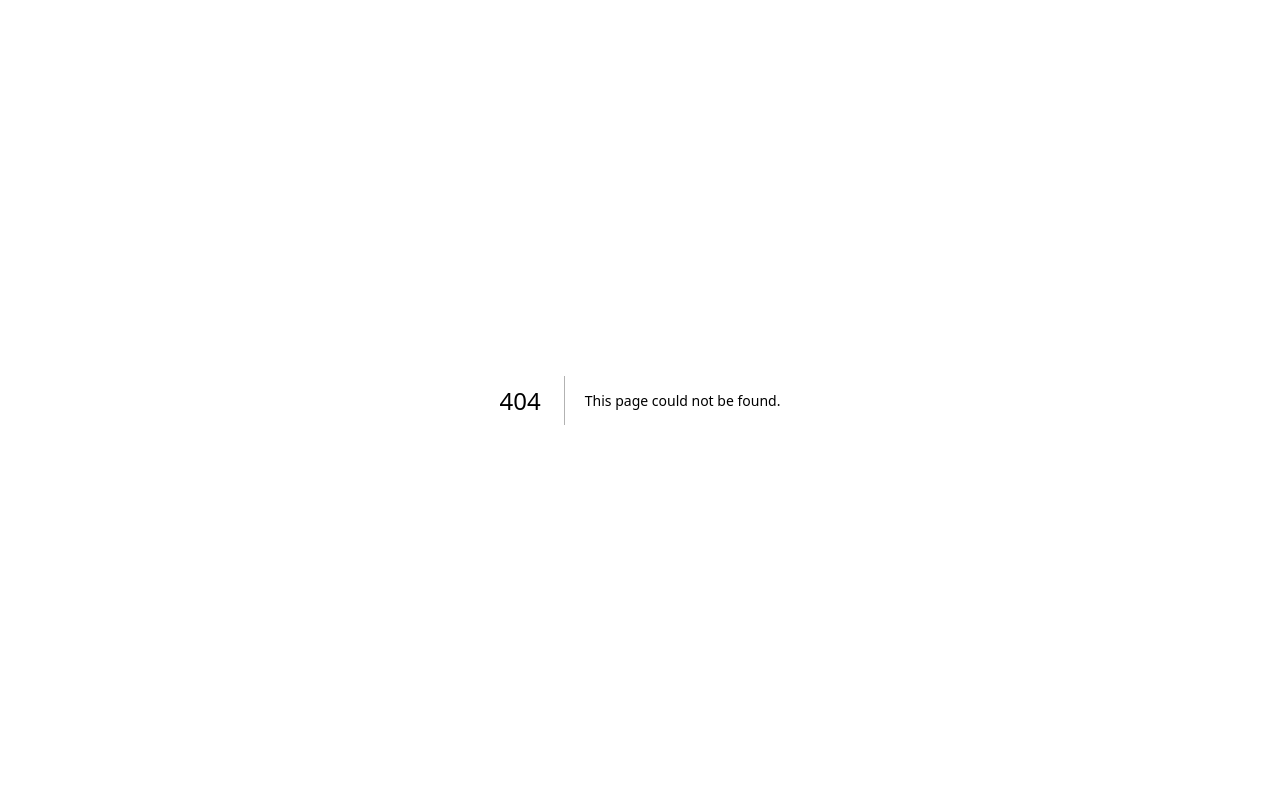
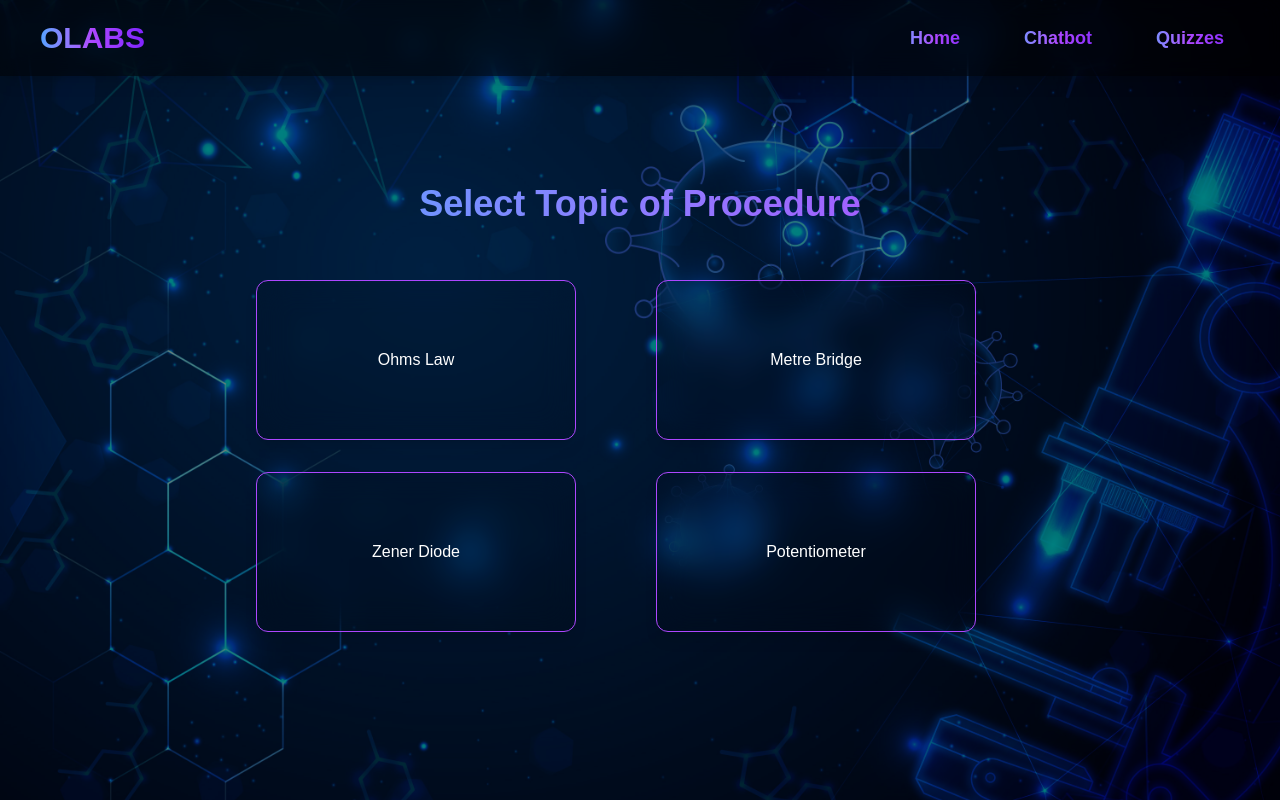
Before and after one commit to Dattaaanand/Hackon4, a Next.js app in the folder frontend/: page /Topic_select/Physics in a window 1280 px wide. Before the commit this address had no page. Built offline with nearby package versions, Linux system fonts and the light colour scheme.

Commit message:
update: Linking

```diff
--- /dev/null
+++ b/frontend/app/Physics/page.tsx
@@ -0,0 +1,121 @@
+"use client";
+
+import { motion } from "framer-motion";
+import { usePathname, useRouter } from "next/navigation";
+import Link from "next/link";
+
+const navItems = [
+    { name: "Attend Test", path: "/AttendTest", subject: "Physics" },
+    { name: "Quizzes", path: "/Quizzes", subject: "Physics" },
+    { name: "Procedure", path: "/Topic_select", subject: "Physics" },
+];
+
+const ChatBot = () => {
+    const pathname = usePathname();
+    const router = useRouter();
+
+    // Handle Procedure button click
+    const handleProcedureClick = (subject: string | number | boolean) => {
+        router.push(`/Topic_select/${subject}`); // Only pass subject, no need for topicName
+    };
+
+    return (
+        <div
+            className="relative min-h-screen bg-black text-white bg-cover bg-center bg-no-repeat"
+            style={{ backgroundImage: "url('/images/Landing.jpg')" }}
+        >
+            <div className="absolute inset-0 bg-black opacity-50"></div>
+
+            <div className="relative z-10">
+                {/* Navbar */}
+                <motion.nav
+                    initial={{ y: -50, opacity: 0 }}
+                    animate={{ y: 0, opacity: 1 }}
+                    transition={{ duration: 0.6 }}
+                    className="fixed top-0 left-0 w-full flex justify-between items-center px-8 py-4 bg-black/50 backdrop-blur-md shadow-lg z-50"
+                >
+                    <h1 className="text-3xl font-extrabold text-transparent bg-clip-text bg-gradient-to-r from-blue-400 via-purple-500 to-violet-600">
+                        OLABS
+                    </h1>
+                    <div className="flex space-x-6">
+                        {navItems.map((item) => (
+                            <motion.div
+                                key={item.path}
+                                whileHover={{ scale: 1.1 }}
+                                whileTap={{ scale: 0.95 }}
+                            >
+                                <Link href={item.path}>
+                                    <div
+                                        className={`px-4 py-2 text-lg font-semibold text-transparent bg-clip-text
+                            bg-gradient-to-r from-blue-400 via-purple-500 to-violet-600
+                            hover:text-gray-300 transition-all duration-300 cursor-pointer
+                            ${pathname === item.path
+                                                ? "underline decoration-purple-500 underline-offset-4"
+                                                : ""
+                                            }`}
+                                    >
+                                        {item.name}
+                                    </div>
+                                </Link>
+                            </motion.div>
+                        ))}
+                    </div>
+                </motion.nav>
+
+                {/* Categories Section */}
+                <div className="px-6 py-10 flex justify-start items-center min-h-[80vh]">
+                    <div className="w-full max-w-6xl ml-125"> {/* Shifted content to the right */}
+
+
+                        {/* Updated Grid */}
+                        <div className="grid grid-cols-2 md:grid-cols-3 lg:grid-cols-4 gap-6 justify-center">
+                            {navItems.map((item, index) => (
+                                <motion.div
+                                    key={index}
+                                    initial={{ opacity: 0, y: 20 }}
+                                    animate={{ opacity: 1, y: 0 }}
+                                    transition={{ duration: 0.5, delay: index * 0.1 }}
+                                    className="relative border border-purple-500 bg-transparent backdrop-blur-lg
+                       rounded-xl shadow-lg overflow-hidden transition-transform
+                       transform hover:scale-105 hover:shadow-2xl p-6 before:absolute
+                       before:inset-0 before:bg-gradient-to-r before:from-black/40
+                       before:to-black/20 before:blur-md w-full max-w-xs mx-auto" // Center and set max-width
+                                >
+                                    <div className="flex items-center justify-center h-64 relative">
+                                        <h3 className="text-2xl font-bold text-transparent bg-clip-text bg-gradient-to-r from-blue-400 via-purple-500 to-violet-600">
+                                            {item.name}
+                                        </h3>
+                                    </div>
+                                    {item.name === "Procedure" ? (
+                                        <div
+                                            className="mt-4 text-center relative"
+                                            onClick={() => handleProcedureClick(item.subject)}
+                                        >
+                                            <button className="px-4 py-2 text-sm font-semibold rounded-lg
+                                      bg-gradient-to-r from-blue-400 via-purple-500 to-violet-600
+                                      text-black hover:opacity-80 transition-all">
+                                                Select Topic
+                                            </button>
+                                        </div>
+                                    ) : (
+                                        <Link href={item.path}>
+                                            <div className="mt-4 text-center relative">
+                                                <button className="px-4 py-2 text-sm font-semibold rounded-lg
+                                      bg-gradient-to-r from-blue-400 via-purple-500 to-violet-600
+                                      text-black hover:opacity-80 transition-all">
+                                                    Learn More
+                                                </button>
+                                            </div>
+                                        </Link>
+                                    )}
+                                </motion.div>
+                            ))}
+                        </div>
+                    </div>
+                </div>
+            </div>
+        </div>
+    );
+};
+
+export default ChatBot;
--- a/frontend/app/Procedures/Ohms_Law/page.tsx
+++ b/frontend/app/Procedures/Physics/Ohms_Law/page.tsx
@@ -7,11 +7,8 @@ import { motion } from "framer-motion";
 
 const navItems = [
   { name: "Home", path: "/" },
-  { name: "Attend Test", path: "/AttendTest" },
   { name: "Chatbot", path: "/chatbot" },
   { name: "Quizzes", path: "/Quizzes" },
-  { name: "Select Topic", path: "/Select_topic" },
-  { name: "Topic Quiz", path: "/Topic_quiz" },
 ];
 
 // Type definitions
--- a/frontend/app/Quizzes/page.tsx
+++ b/frontend/app/Quizzes/page.tsx
@@ -26,7 +26,7 @@ export default function QuizPage() {
     { name: "Topic Quiz", path: "/Topic_quiz" },
   ];
 
-  const handleSubjectClick = (subject) => {
+  const handleSubjectClick = (subject: string | number | boolean) => {
     router.push(`/Select_topic?subject=${encodeURIComponent(subject)}`);
   };
 
--- /dev/null
+++ b/frontend/app/Topic_select/Physics/page.tsx
@@ -0,0 +1,90 @@
+"use client";
+
+import { motion } from "framer-motion";
+import { useRouter } from "next/navigation";
+import Link from "next/link";
+
+export default function SelectClass() {
+  const router = useRouter();
+
+  // Directly define the quizzes for Physics
+  const physicsQuizzes = ["Ohms_Law", "Metre_Bridge", "Zener_Diode", "Potentiometer"];
+
+  const navItems = [
+    { name: "Home", path: "/" },
+    { name: "Chatbot", path: "/chatbot" },
+    { name: "Quizzes", path: "/Quizzes" },
+  ];
+
+  // Navigate to the quiz page
+  const handleQuizClick = (quiz: string) => {
+    router.push(`/Procedures/Physics/${quiz}`);
+  };
+
+  return (
+    <div className="min-h-screen flex flex-col bg-black text-white bg-cover bg-center bg-no-repeat px-6 py-10"
+      style={{ backgroundImage: "url('/images/Bg2.jpg')" }}>
+
+      {/* Navbar */}
+      <motion.nav
+        initial={{ y: -50, opacity: 0 }}
+        animate={{ y: 0, opacity: 1 }}
+        transition={{ duration: 0.6 }}
+        className="fixed top-0 left-0 w-full flex justify-between items-center px-10 py-4 bg-black/50 backdrop-blur-md shadow-lg z-50"
+      >
+        <h1 className="text-3xl font-extrabold text-transparent bg-clip-text bg-gradient-to-r from-blue-400 via-purple-500 to-violet-600">
+          OLABS
+        </h1>
+        <div className="flex space-x-8">
+          {navItems.map((item) => (
+            <motion.div key={item.path} whileHover={{ scale: 1.1 }} whileTap={{ scale: 0.95 }}>
+              <Link href={item.path}>
+                <div
+                  className={`px-4 py-2 text-lg font-semibold text-transparent bg-clip-text
+                            bg-gradient-to-r from-blue-400 via-purple-500 to-violet-600
+                            hover:text-gray-300 transition-all duration-300 cursor-pointer`}
+                >
+                  {item.name}
+                </div>
+              </Link>
+            </motion.div>
+          ))}
+        </div>
+      </motion.nav>
+
+      <div className="absolute inset-0 bg-black opacity-50"></div>
+
+      {/* Content */}
+      <div className="relative z-10 flex flex-col items-center mt-24">
+        <motion.div
+          initial={{ opacity: 0, y: 30 }}
+          animate={{ opacity: 1, y: 0 }}
+          transition={{ duration: 0.8 }}
+          className="w-full max-w-3xl text-center mt-12"
+        >
+          <h2 className="text-4xl font-bold mb-14 text-transparent bg-clip-text bg-gradient-to-r from-blue-400 to-purple-500">
+            Select Topic of Procedure
+          </h2>
+
+          <div className="grid grid-cols-2 gap-8 justify-center">
+            {/* Render the quizzes directly for Physics */}
+            {physicsQuizzes.map((quiz, index) => (
+              <motion.button
+                key={quiz}
+                initial={{ opacity: 0, y: 20 }}
+                animate={{ opacity: 1, y: 0 }}
+                transition={{ duration: 0.5, delay: index * 0.1 }}
+                onClick={() => handleQuizClick(quiz)}
+                className="p-6 w-80 h-40 border border-purple-500 bg-black/10 backdrop-blur-lg
+                       rounded-xl shadow-lg transition-transform
+                       transform hover:scale-105 hover:shadow-2xl relative"
+              >
+                {quiz.replace("_", " ")}
+              </motion.button>
+            ))}
+          </div>
+        </motion.div>
+      </div>
+    </div>
+  );
+}
--- a/frontend/app/page.tsx
+++ b/frontend/app/page.tsx
@@ -7,7 +7,7 @@ export default function Home() {
   const pathname = usePathname();
 
   const categories = [
-    { name: "PHYSICS", gradient: "from-purple-500 to-blue-400" },
+    { name: "PHYSICS", gradient: "from-purple-500 to-blue-400", path: "/Physics" },
     { name: "CHEMISTRY", gradient: "from-pink-500 to-purple-400" },
     { name: "BIOLOGY", gradient: "from-green-500 to-teal-400" },
     { name: "MATHS", gradient: "from-orange-500 to-yellow-400" },
@@ -114,11 +114,13 @@ export default function Home() {
                   </h3>
                 </div>
                 <div className="mt-4 text-center relative">
-                  <button className={`px-4 py-2 text-sm font-semibold rounded-lg
-                                bg-gradient-to-r ${category.gradient} text-black
-                                hover:opacity-80 transition-all`}>
-                    Learn More
-                  </button>
+                  <Link href={category.path || "#"}>
+                    <button className={`px-4 py-2 text-sm font-semibold rounded-lg
+                                      bg-gradient-to-r ${category.gradient} text-black
+                                      hover:opacity-80 transition-all`}>
+                      Learn More
+                    </button>
+                  </Link>
                 </div>
               </motion.div>
             ))}
```
